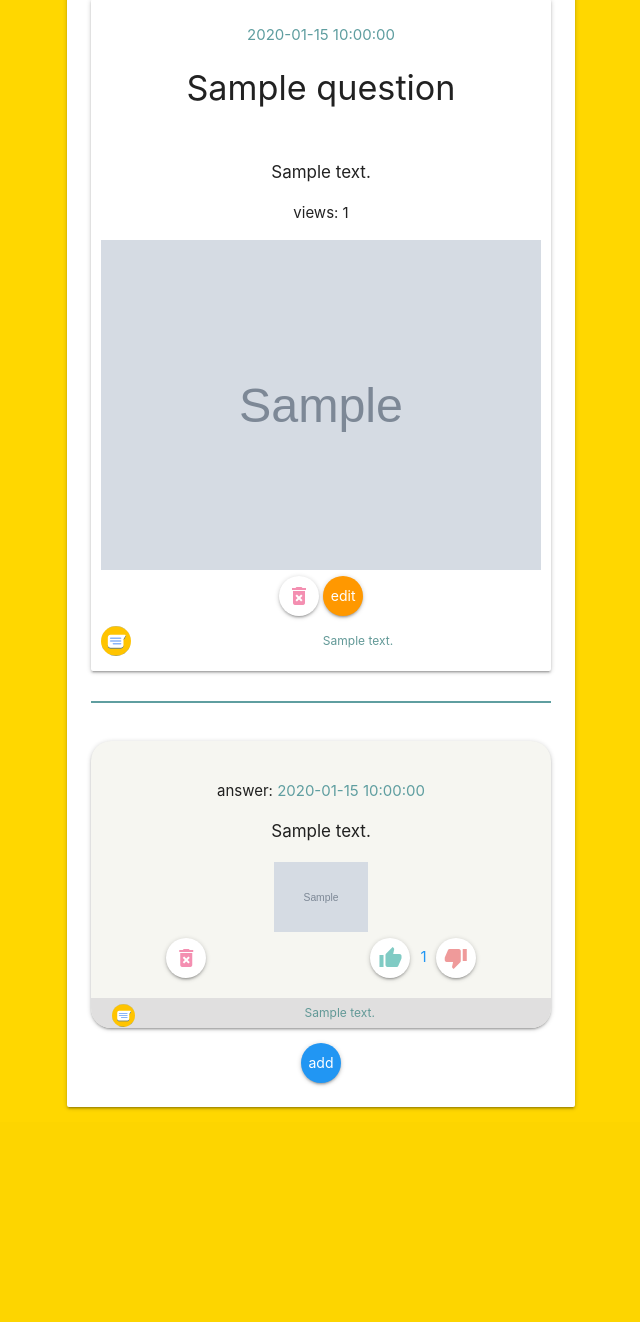
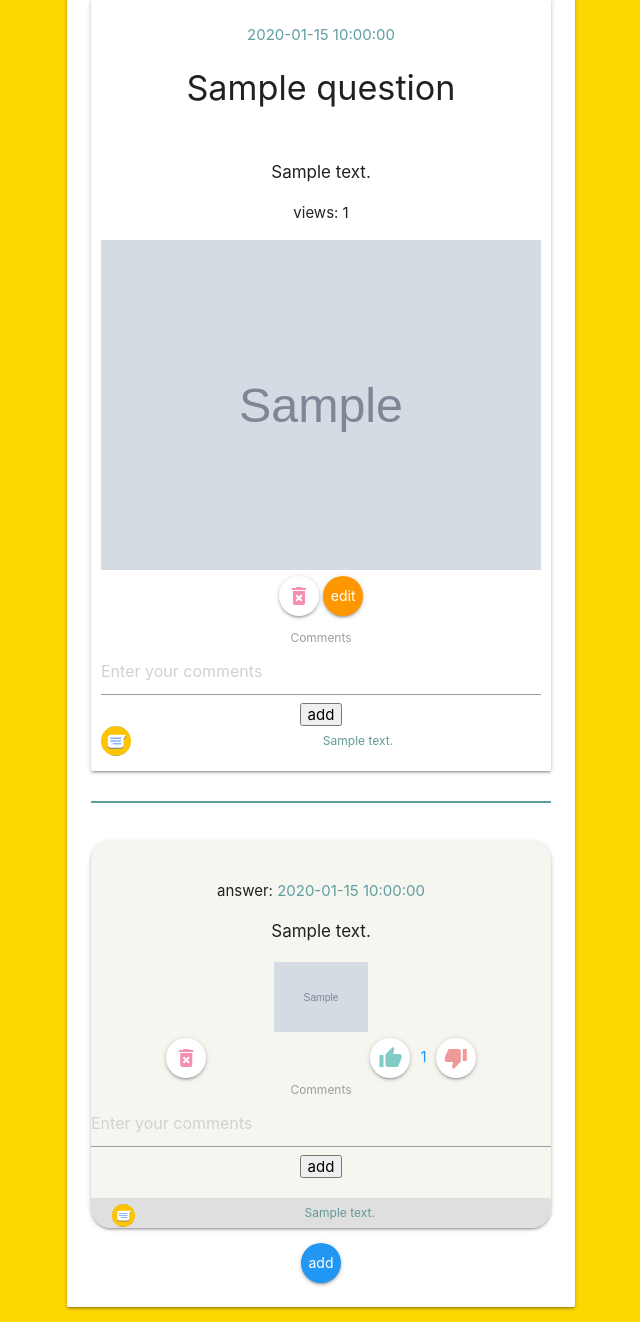
Before and after one commit to vladghinea/Yolp, a Flask app: template templates/question.html in a window 1280 px wide. Shown: the part 163-1485 px from the top of that part, without its empty margins (319-959 px from the left). Before the commit the page ends 1285 px from the top of that part, so only its background shows below. Run offline with Flask 2, Linux system fonts and the light colour scheme; the template is opened without the code that fills it: most values are stand-ins (such as "Sample title", 1, 10 or a date in 2020); the page is wider than the window, and the part outside it is not shown.

Commit message:
add comments to Q&A

```diff
--- a/app.py
+++ b/app.py
@@ -1,3 +1,5 @@
+import datetime
+from datetime import datetime
 from flask import Flask, render_template, redirect, request, url_for
 import os
 import data_handler
@@ -188,17 +190,24 @@ def add_vote_page():
     request_args = request.args
     print(request_args)
     direction = myutility.add_vote(request_args)
-    central = str(int(request_args['question_id']))
+    central = str(int(request_args['id']))
     return redirect(direction+"#"+central)
 
 
-@app.route('/question/<question_id>/new-comment')
+@app.route('/question/<question_id>/new-comment', methods=['GET','POST'])
 def add_question_comment(question_id):
-    pass
+    new_message = request.form['new_comment_q']
+    time = datetime.now().strftime("%Y-%m-%d %H:%M:%S")
+    data_manager.add_comment_question(question_id, new_message, time)
+    return redirect(url_for("question_page", question_id=question_id))
 
-@app.route('/answer/<answer_id>/new-comment')
+@app.route('/answer/<answer_id>/new-comment' , methods=['GET','POST'])
 def add_answer_comment(answer_id):
-    pass
+    new_message = request.form['new_comment_a']
+    question_id = request.args['question_id']
+    time = datetime.now().strftime("%Y-%m-%d %H:%M:%S")
+    data_manager.add_comment_answer(answer_id,new_message,time)
+    return redirect(url_for("question_page", question_id=question_id))
 
 
 
--- a/myutility.py
+++ b/myutility.py
@@ -73,7 +73,7 @@ def add_vote(request_args):
     if request_args['type_vote'] == 'question':
         questions = data_manager.get_questions()
         for question in questions:
-            if question["id"] == int(request_args['question_id']):
+            if question["id"] == int(request_args['id']):
                 if request_args["operation"] == "plus":
                     data_manager.update_question_vote_plus(question)
                 elif request_args["operation"] == "minus":
@@ -83,7 +83,7 @@ def add_vote(request_args):
     elif request_args['type_vote'] == 'answer':
         answers = data_manager.get_answers()
         for answer in answers:
-            if answer['id'] == int(request_args['answer_id']):
+            if answer['id'] == int(request_args['id']):
                 if request_args["operation"] == "plus":
                     print("am intrat aici?")
                     data_manager.update_answer_vote_plus(answer)
--- a/templates/list.html
+++ b/templates/list.html
@@ -77,8 +77,8 @@
                     <div class="card-action"  >
                         <button class="btn-floating white lighten-2 waves-effect waves-light " onclick="window.location='/question/{{ question.id }}/delete'"><span class="teal-text text-lighten-5" style="font-weight: bold"><i class="material-icons pink-text text-lighten-3">delete_forever</i></span></button>
                     <button class="btn-floating white waves-effect waves-light"><i class="material-icons teal-text  text-lighten-4 " >visibility</i></button><span class="blue-text" style="margin-left: 10px">{{ question.view_number }}</span>
-                        <button class="btn-floating white waves-effect waves-light" onclick="window.location='/add_vote?question_id={{ question.id }}&type_vote=question&operation=plus'" style="position: static; margin-left: 67%; "> <i class="material-icons teal-text  text-lighten-3">thumb_up</i></button><span class="blue-text " style="position: static; padding-top: 10px;padding-left: 5px">{{ question.vote_number }}</span>
-                        <button class="btn-floating white waves-effect waves-light" onclick="window.location='/add_vote?question_id={{ question.id }}&type_vote=question&operation=minus'" style="position: static; margin-left: 1%; "> <i class="material-icons red-text  text-lighten-3">thumb_down</i></button>
+                        <button class="btn-floating white waves-effect waves-light" onclick="window.location='/add_vote?id={{ question.id }}&type_vote=question&operation=plus'" style="position: static; margin-left: 67%; "> <i class="material-icons teal-text  text-lighten-3">thumb_up</i></button><span class="blue-text " style="position: static; padding-top: 10px;padding-left: 5px">{{ question.vote_number }}</span>
+                        <button class="btn-floating white waves-effect waves-light" onclick="window.location='/add_vote?id={{ question.id }}&type_vote=question&operation=minus'" style="position: static; margin-left: 1%; "> <i class="material-icons red-text  text-lighten-3">thumb_down</i></button>
 
                     </div>
                 </div>
--- a/templates/question.html
+++ b/templates/question.html
@@ -25,7 +25,11 @@
             <button class="btn-floating white lighten-2 waves-effect waves-light " onclick="window.location='/question/{{ question.id }}/delete'"><span class="teal-text text-lighten-5" style="font-weight: bold"><i class="material-icons pink-text text-lighten-3">delete_forever</i></span></button>
             <button class="btn-floating orange waves-effect waves-light" onclick="window.location='/question/{{ question.id }}/edit'">edit</button>
             </div>
-
+            <form method="post" action="/question/{{question.id}}/new-comment">
+            <label for="new_comment_q"> Comments</label>
+            <input name="new_comment_q" placeholder="Enter your comments" type="text" id="new_comment_q">
+            <button type="submit">add</button>
+            </form>
              <img src="{{ url_for('static', filename='/images/comment_in.svg') }}" alt="icon" height="30px" style=" float: left; padding-right: 50px;">
             {% for comment in comments_question %}
                 {% if comment %}
@@ -50,8 +54,13 @@
 
              <button class="btn-floating white lighten-2 waves-effect waves-light " onclick="window.location='/answer/{{ answer.id }}/delete'"><span class="teal-text text-lighten-5" style="font-weight: bold"><i class="material-icons pink-text text-lighten-3">delete_forever</i></span></button>
 {#             <button class="btn white lighten-4 waves-effect waves-light z-depth-2" onclick="window.location='/add_vote?name={{ answer.id }}&type_vote=answer&id={{ answer.question_id }}'" style="margin-left: 20vh"> <span class="green-text text-lighten-1" style="font-weight: bold">vote: {{ answer.vote_number }}</span></button>#}
-             <button class="btn-floating white waves-effect waves-light" onclick="window.location='/add_vote?answer_id={{ answer.id }}&type_vote=answer&question_id={{ answer.question_id }}&operation=plus'" style="margin-left: 20vh; z-index: 1000;"> <i class="material-icons teal-text  text-lighten-3">thumb_up</i></button><span class="blue-text " style="margin-left: 10px">{{ answer.vote_number }}</span>
-             <button class="btn-floating white waves-effect waves-light" onclick="window.location='/add_vote?answer_id={{ answer.id }}&type_vote=answer&question_id={{ answer.question_id }}&operation=minus'" style="margin-left: 5px; z-index: 1000;"> <i class="material-icons red-text  text-lighten-3">thumb_down</i></button>
+             <button class="btn-floating white waves-effect waves-light" onclick="window.location='/add_vote?id={{ answer.id }}&type_vote=answer&question_id={{ answer.question_id }}&operation=plus'" style="margin-left: 20vh; z-index: 1000;"> <i class="material-icons teal-text  text-lighten-3">thumb_up</i></button><span class="blue-text " style="margin-left: 10px">{{ answer.vote_number }}</span>
+             <button class="btn-floating white waves-effect waves-light" onclick="window.location='/add_vote?id={{ answer.id }}&type_vote=answer&question_id={{ answer.question_id }}&operation=minus'" style="margin-left: 5px; z-index: 1000;"> <i class="material-icons red-text  text-lighten-3">thumb_down</i></button>
+            <form method="post" action="/answer/{{answer.id}}/new-comment?question_id={{ answer.question_id }}">
+            <label for="new_comment_a"> Comments</label>
+            <input name="new_comment_a" placeholder="Enter your comments" type="text" id="new_comment_a">
+            <button type="submit">add</button>
+            </form>
             {% for comment in comments_answers %}
                 {% if comment.answer_id == answer.id %}
                     <div class="comment_a">
```
Also changed, not shown: other parts of templates/question.html (+2 -1 lines), data_manager.py (+16 -0 lines).
